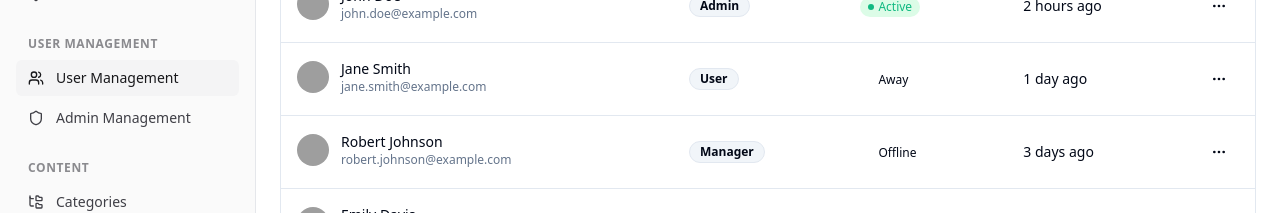
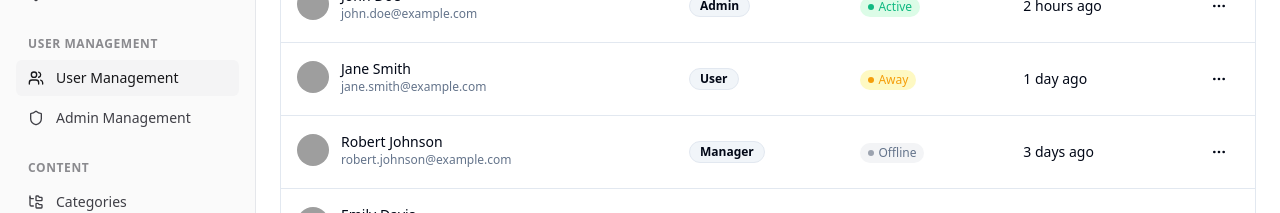
Before and after one commit to namanjain0007/user-centric-screens, a React (Vite) app: page /users in a window 1280 px wide. Shown: the part 224-437 px from the top of the page. Built offline with nearby package versions, Linux system fonts and the light colour scheme; grey boxes are pictures that could not be loaded.

Commit message:
Fix: UserStatusBadge type error
Fixes a type error in UserTable.tsx related to UserStatusBadge.

```diff
--- a/src/components/users/UserStatusBadge.tsx
+++ b/src/components/users/UserStatusBadge.tsx
@@ -1,7 +1,7 @@
 
 import { cn } from "@/lib/utils";
 
-type UserStatus = "active" | "warning" | "blocked";
+type UserStatus = "active" | "away" | "offline" | "blocked";
 
 interface UserStatusBadgeProps {
   status: UserStatus;
@@ -14,7 +14,8 @@ export function UserStatusBadge({ status, className }: UserStatusBadgeProps) {
       className={cn(
         "inline-flex items-center rounded-full px-2 py-0.5 text-xs font-medium",
         status === "active" && "bg-green-100 text-status-active",
-        status === "warning" && "bg-yellow-100 text-status-warning",
+        status === "away" && "bg-yellow-100 text-status-warning",
+        status === "offline" && "bg-gray-100 text-muted-foreground",
         status === "blocked" && "bg-red-100 text-status-blocked",
         className
       )}
@@ -23,7 +24,8 @@ export function UserStatusBadge({ status, className }: UserStatusBadgeProps) {
         className={cn(
           "mr-1 h-1.5 w-1.5 rounded-full",
           status === "active" && "bg-status-active",
-          status === "warning" && "bg-status-warning",
+          status === "away" && "bg-status-warning",
+          status === "offline" && "bg-gray-400",
           status === "blocked" && "bg-status-blocked"
         )}
       />
```
